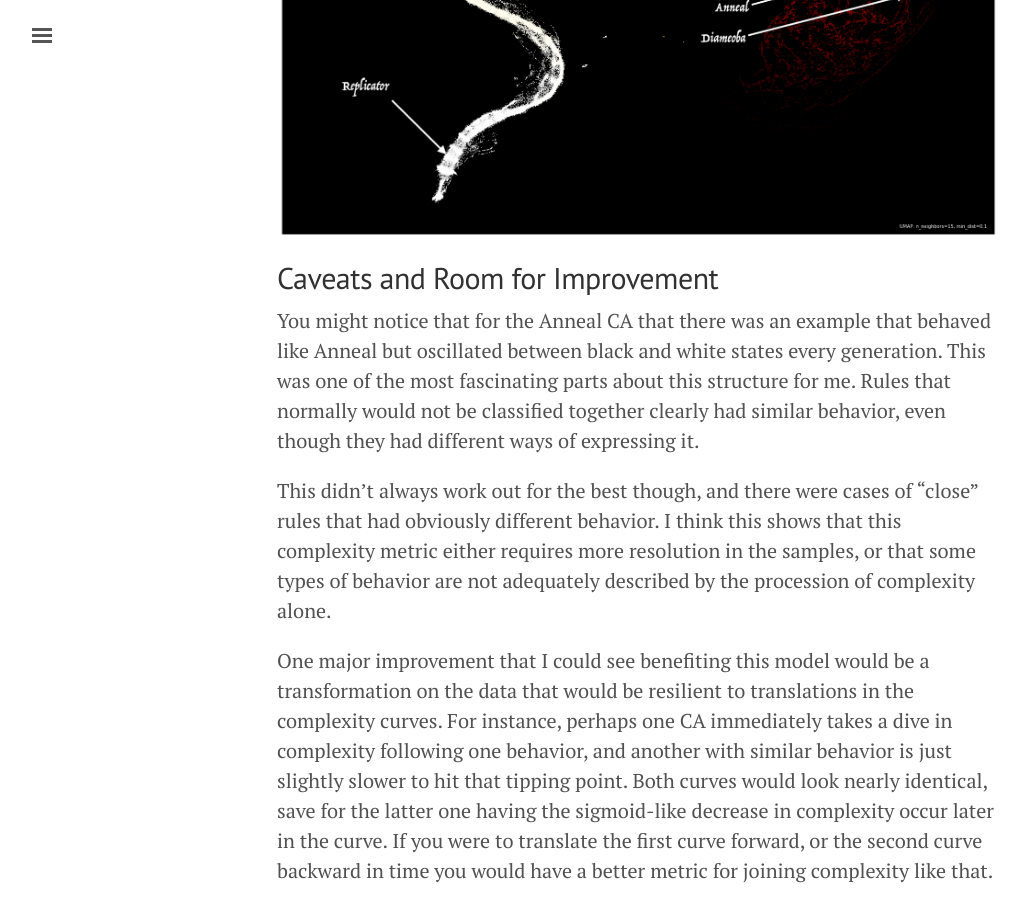
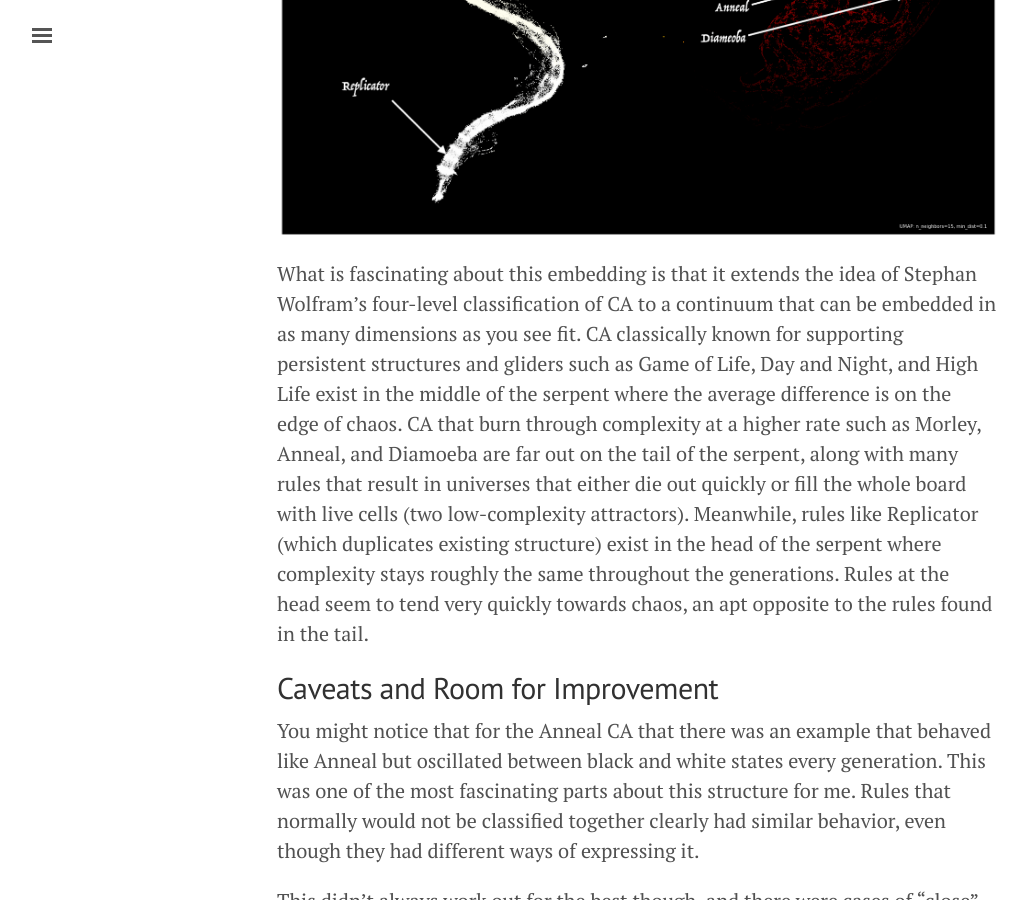
Before and after one commit to kylehovey/blog, a Jekyll site: the page built from automata_nebula.md, in a window 1280 px wide and 900 px high, scrolled down 6957 px. Shown: the whole window, without its empty margins (3-1030 px from the left). Built offline with Jekyll 4.4.1, drawn with Linux system fonts in a browser that asks for light colours.

Commit message:
Added note about procession of rules on the curve

```diff
--- a/automata_nebula.md
+++ b/automata_nebula.md
@@ -80,6 +80,8 @@ For reference, here is an annotated version of the embedding with some popular r
 
 ![UMAP Embedding](/blog/images/automata_nebula/plots/selected_run/UMAP_CA_Full_Annotated.png)
 
+What is fascinating about this embedding is that it extends the idea of Stephan Wolfram's four-level classification of CA to a continuum that can be embedded in as many dimensions as you see fit. CA classically known for supporting persistent structures and gliders such as Game of Life, Day and Night, and High Life exist in the middle of the serpent where the average difference is on the edge of chaos. CA that burn through complexity at a higher rate such as Morley, Anneal, and Diamoeba are far out on the tail of the serpent, along with many rules that result in universes that either die out quickly or fill the whole board with live cells (two low-complexity attractors). Meanwhile, rules like Replicator (which duplicates existing structure) exist in the head of the serpent where complexity stays roughly the same throughout the generations. Rules at the head seem to tend very quickly towards chaos, an apt opposite to the rules found in the tail.
+
 ## Caveats and Room for Improvement
 
 You might notice that for the Anneal CA that there was an example that behaved like Anneal but oscillated between black and white states every generation. This was one of the most fascinating parts about this structure for me. Rules that normally would not be classified together clearly had similar behavior, even though they had different ways of expressing it.
```
